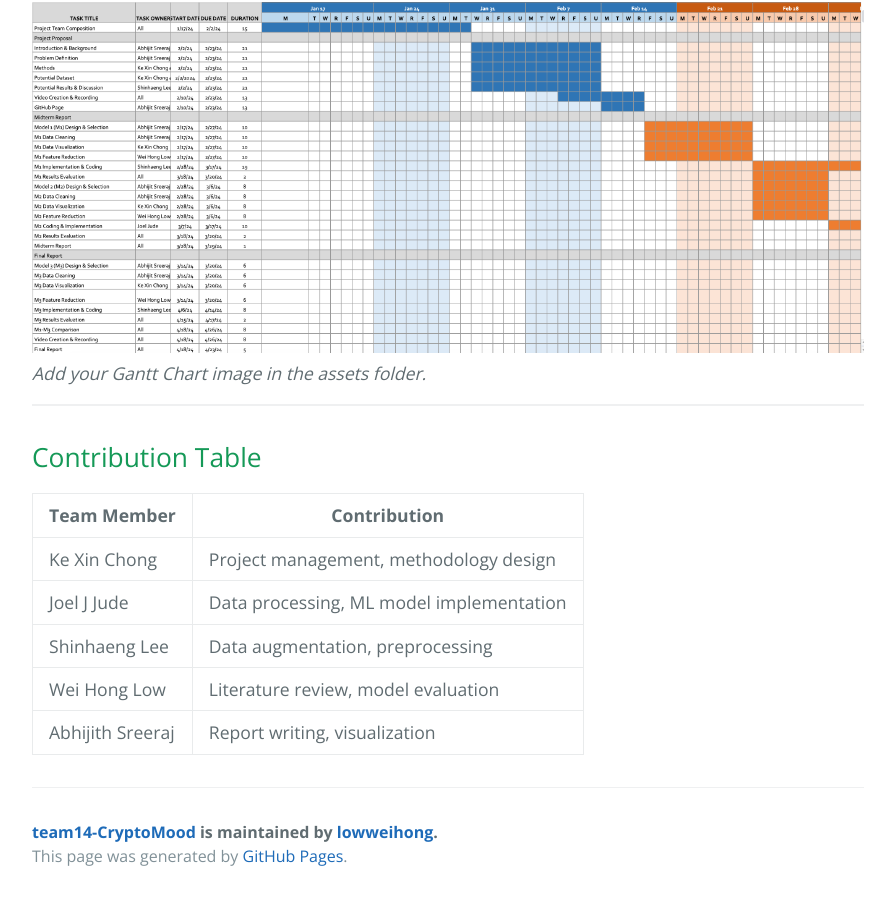
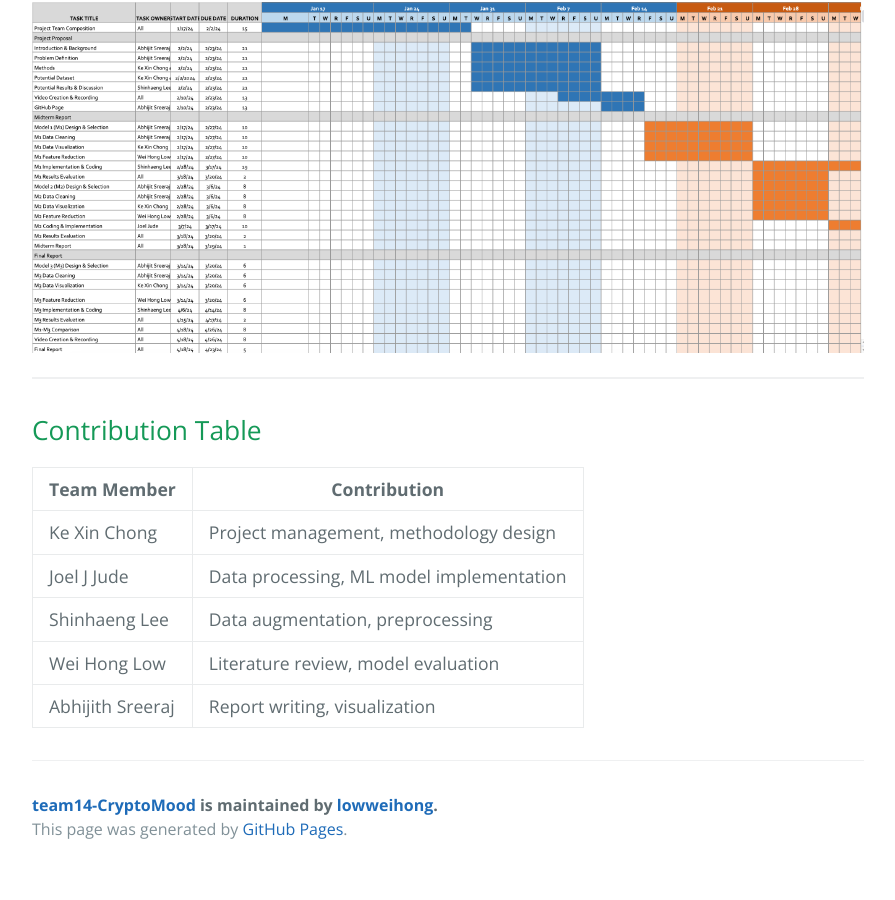
Before and after one commit to lowweihong/team14-CryptoMood, a Jekyll site: the page built from index.md, in a window 1280 px wide and 900 px high, scrolled down 2519 px. Shown: the whole window, without its empty margins (192-1087 px from the left). Built offline with Jekyll 4.4.1, drawn with Linux system fonts in a browser that asks for light colours; our own code applies the rules of GitHub Pages for plain Markdown files; after the commit the page ends 3392 px from its top, so only the background shows below that.

Commit message:
Update index.md

```diff
--- a/index.md
+++ b/index.md
@@ -71,7 +71,6 @@ We anticipate that fine-tuned transformer models will outperform unsupervised me
 ## Gantt Chart
 
 ![Gantt Chart](assets/css/gantt-chart.png)
-*Add your Gantt Chart image in the assets folder.*
 
 ---
 
```
